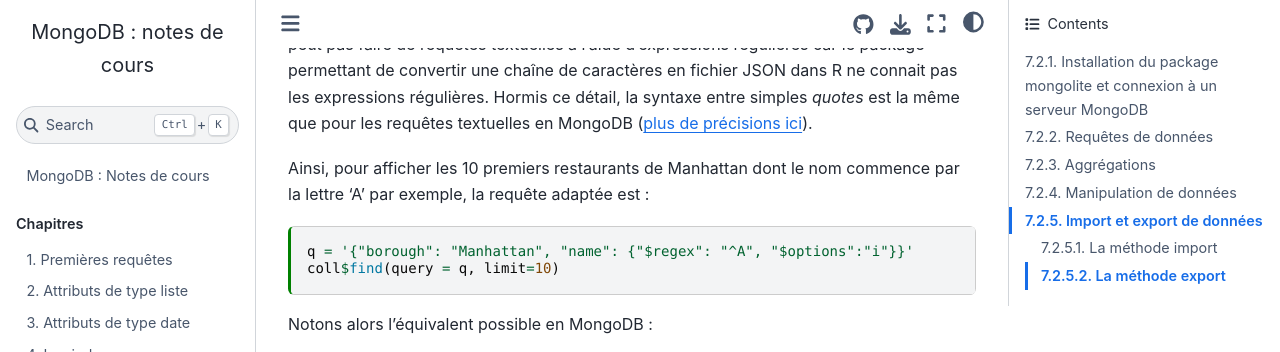
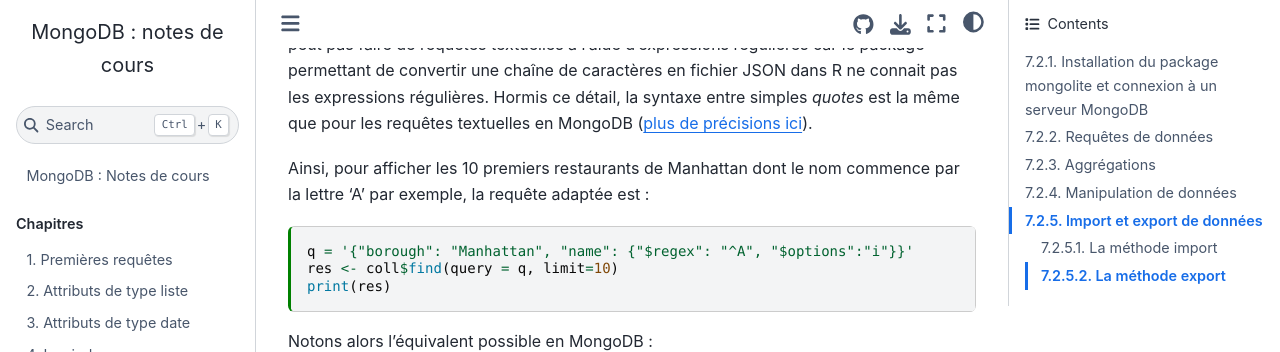
Before and after one commit to rtavenar/mongo_book, a Jupyter Book: the page built from content/07_scripts_R.md, in a window 1280 px wide and 900 px high, scrolled down 5953 px, cut to the strip 0-352 px from the top of the window. Built offline with Jupyter Book 1.0.4 settings and Sphinx 7.4.7 and the Sphinx Book theme 1.1.4, drawn with Linux system fonts in a browser that asks for light colours.

Commit message:
print(.) au lieu de l'affichage direct

````diff
--- a/content/07_scripts_R.md
+++ b/content/07_scripts_R.md
@@ -238,8 +238,8 @@
 :tags: [output_scroll]
 
 q = '{"borough": "Manhattan", "name": {"$regex": "^A", "$options":"i"}}'
-coll$find(query = q, limit=10)
-
+res <- coll$find(query = q, limit=10)
+print(res)
 ```
 Notons alors l'équivalent possible en MongoDB :
 
````
